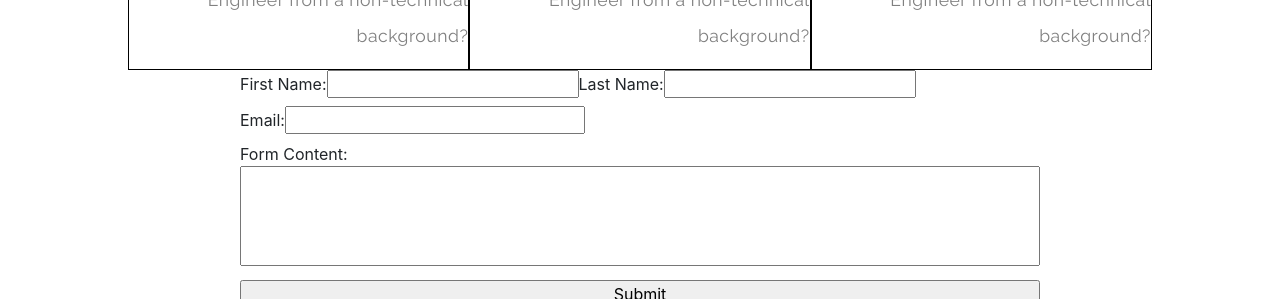
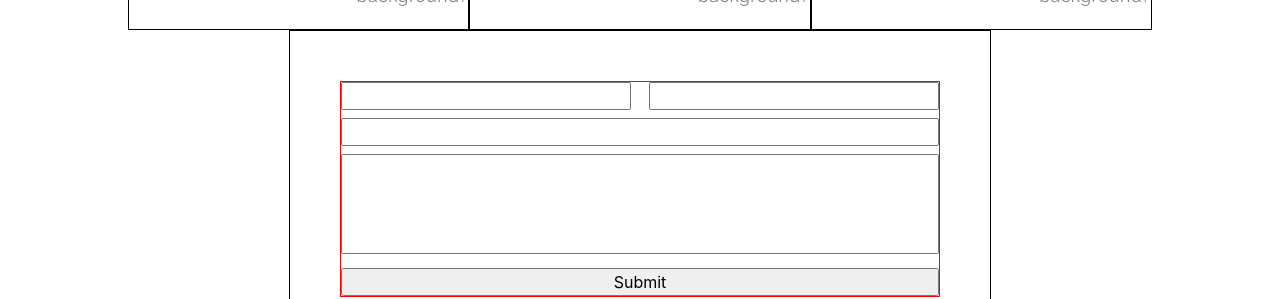
Before and after one commit to davidhk21/my-portfolio, a Next.js app: page /contact_me in a window 1280 px wide. Shown: the part 653-952 px from the top of the page. Built offline with nearby package versions, Linux system fonts and the light colour scheme.

Commit message:
set up structure of inputs

```diff
--- a/components/contact_components/contact_form.js
+++ b/components/contact_components/contact_form.js
@@ -55,26 +55,28 @@ export default function ContactForm() {
       </div>
       <div>
         <form onSubmit={handleSubmit} className={styles.formContainer}>
+          <div className={styles.formMiniContainer}>
             {fieldsError ? <div>All fields need to be filled, or if all fields are filled, make sure email is valid</div> : null}
             <div className={styles.firstLastFields}>
               <label htmlFor="first-name">
-              First Name:
-              <input type="text" value={firstName} onChange={handleFirstNameChange} />
+                {/* First Name: */}
+                <input type="text" value={firstName} onChange={handleFirstNameChange} className={styles.nameInputs}/>
               </label>
               <label htmlFor="last-name">
-              Last Name:
-              <input type="text" value={lastName} onChange={handleLastNameChange} />
+                {/* Last Name: */}
+                <input type="text" value={lastName} onChange={handleLastNameChange} className={styles.nameInputs} />
               </label>
             </div>
             <label htmlFor="email">
-            Email:
+              {/* Email: */}
               <input type="email" value={email} onChange={handleEmailChange} className={styles.emailInput} />
             </label>
             <label htmlFor="form-content">
-            Form Content:
+              {/* Form Content: */}
               <textarea type="text" value={formContent} onChange={handleFormContentChange} className={styles.contentInput} />
             </label>
             <input type="submit" value="Submit" />
+          </div>
         </form>
       </div>
     </div>
--- a/styles/Contact.module.css
+++ b/styles/Contact.module.css
@@ -54,17 +54,30 @@
 }
 
 .formContainer {
+  border: 1px solid black;
+  display: flex;
+  justify-content: center;
+  padding: 50px;
+}
+
+.formMiniContainer {
   display: flex;
   flex-direction: column;
-  width: 800px;
+  width: 600px;
+  border: 1px solid red;
 }
 
-.firstLastfields {
+.firstLastFields {
   display: flex;
+  justify-content: space-between;
+}
+
+.nameInputs {
+  width: 290px;
 }
 
 .emailInput {
-  width: 300px;
+  width: 100%;
 }
 
 .contentInput {
```
Lines whose indentation alone changed are shown as unchanged.
